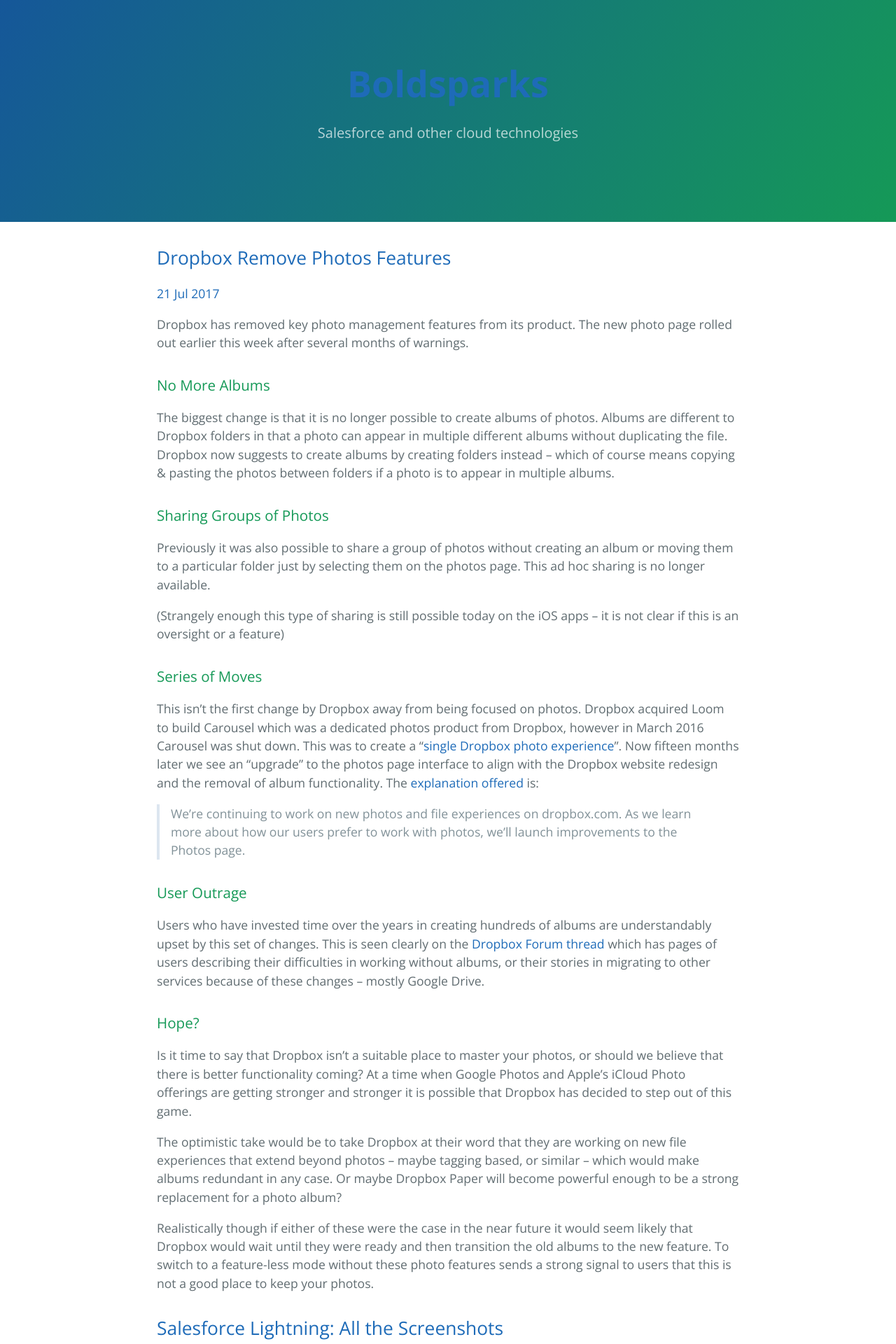
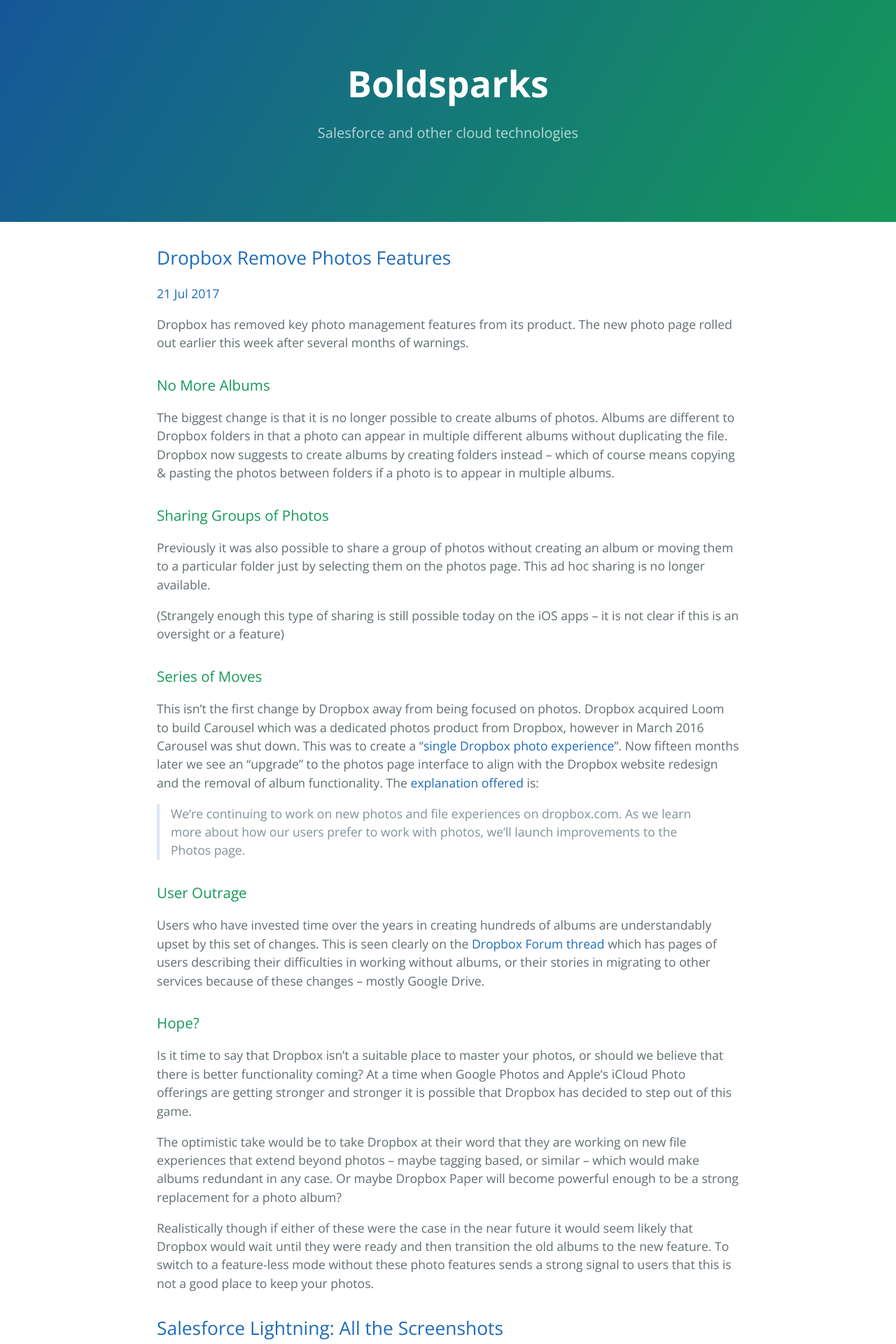
Before and after one commit to boldsparks/blog, a Jekyll site: the page built from index.md, in a window 1280 px wide. Shown: the top 1920 px of the page at 70% size. Built offline with Jekyll 4.4.1, drawn with Linux system fonts in a browser that asks for light colours; the list of posts is cut into pages by our own code.

Commit message:
update colour of header text

```diff
--- a/css/cayman.css
+++ b/css/cayman.css
@@ -148,7 +148,10 @@ a:hover { text-decoration: underline; }
 @media screen and (min-width: 64em) { .project-name { font-size: 3.25rem; } }
 @media screen and (min-width: 42em) and (max-width: 64em) { .project-name { font-size: 2.25rem; } }
 @media screen and (max-width: 42em) { .project-name { font-size: 1.75rem; } }
-.project-name a { text-decoration:none; }
+.project-name a { text-decoration:none; color: #fff; }
+.project-name a:visited { text-decoration:none; color: #fff; }
+.project-name a:active { text-decoration:none; color: #fff; }
+.project-name a:hover { text-decoration:none; color: #fff; }
 
 .project-tagline { margin-bottom: 2rem; font-weight: normal; opacity: 0.7; }
 @media screen and (min-width: 64em) { .project-tagline { font-size: 1.25rem; } }
```
